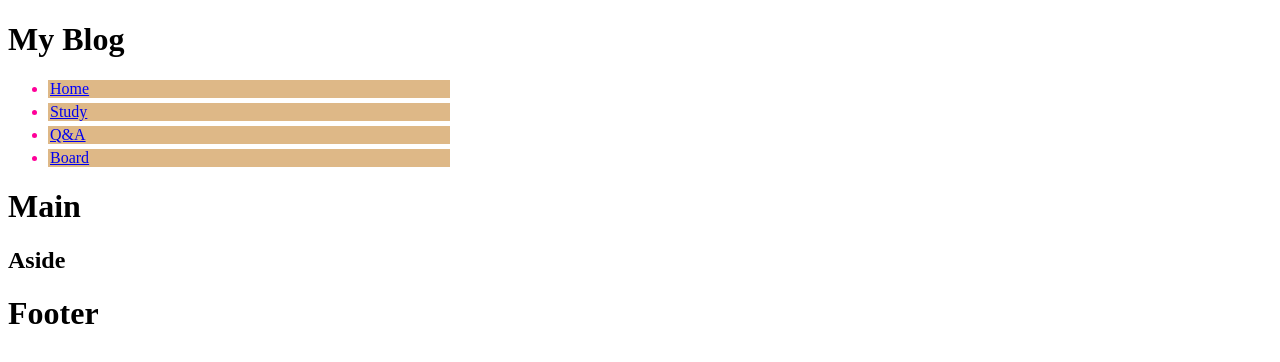
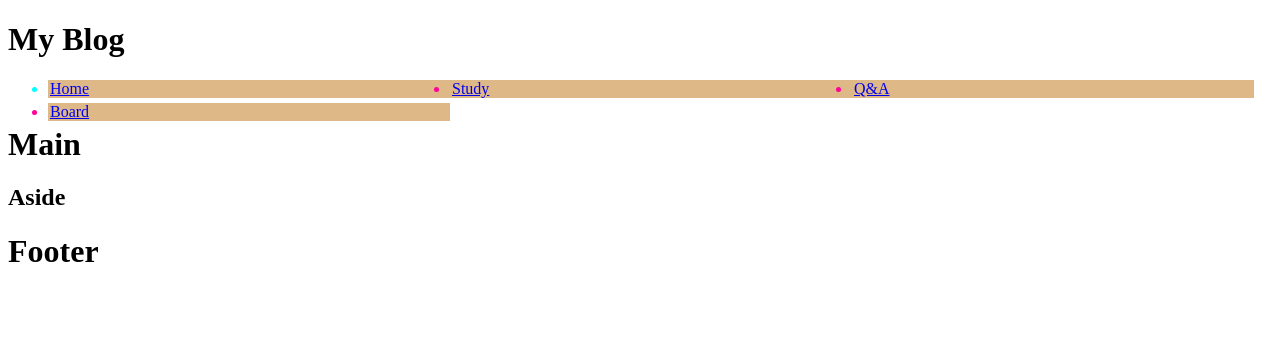
Before and after one commit to bong44/CI-CD-pipeline-configuration-walkthrough-using-Github-Action, a plain HTML site: page 1.html in a window 1280 px wide. Drawn offline with Linux system fonts and the light colour scheme.

Commit message:
자동화 테스트

```diff
--- a/1.html
+++ b/1.html
@@ -10,6 +10,16 @@
                 padding-left: 2px;
                 border-left-width: 2px;
                 border-color: crimson;
+
+                float: left;
+            }
+
+            #liFirst{
+                color: aqua;
+            }
+
+            .mystyle{
+                color: red;
             }
         </style>
     </head>
@@ -19,14 +29,14 @@
                 <h1>My Blog</h1>
                 <nav>
                     <ul>
-                        <li><a href="#" style="color: blue;">Home</a></li>
+                        <li id="liFirst"><a href="#" style="color: blue;">Home</a></li>
                         <li><a href="#">Study</a></li>
                         <li><a href="#">Q&A</a></li>
                         <li><a href="#">Board</a></li>
                     </ul>
                 </nav>
             </header>
-            <main>
+            <main style="clear:left;">
                 <h1>Main</h1>
             </main>
             <aside>
```
Also changed, not shown: day01.html (added, +12 -0 lines), 1 other file.
